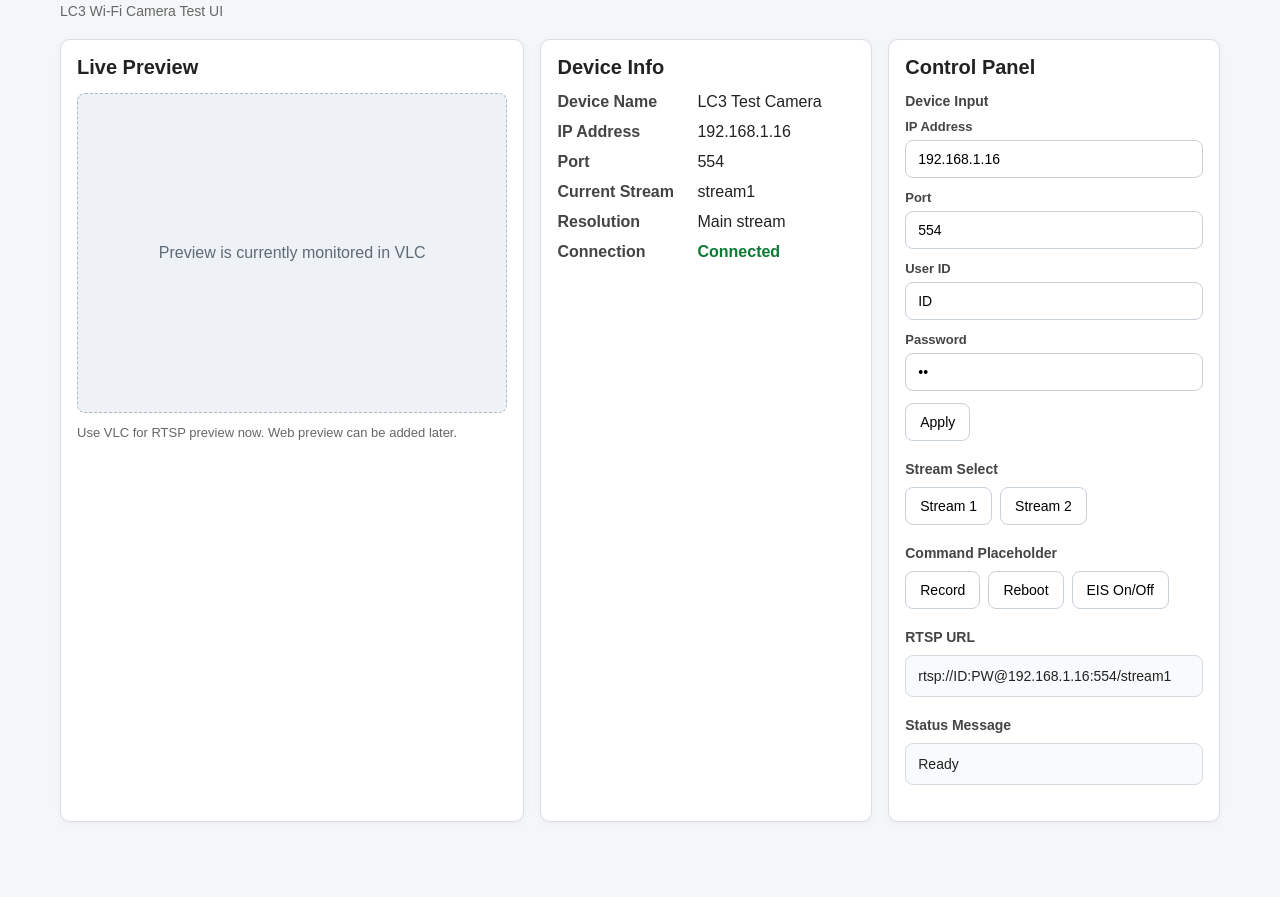
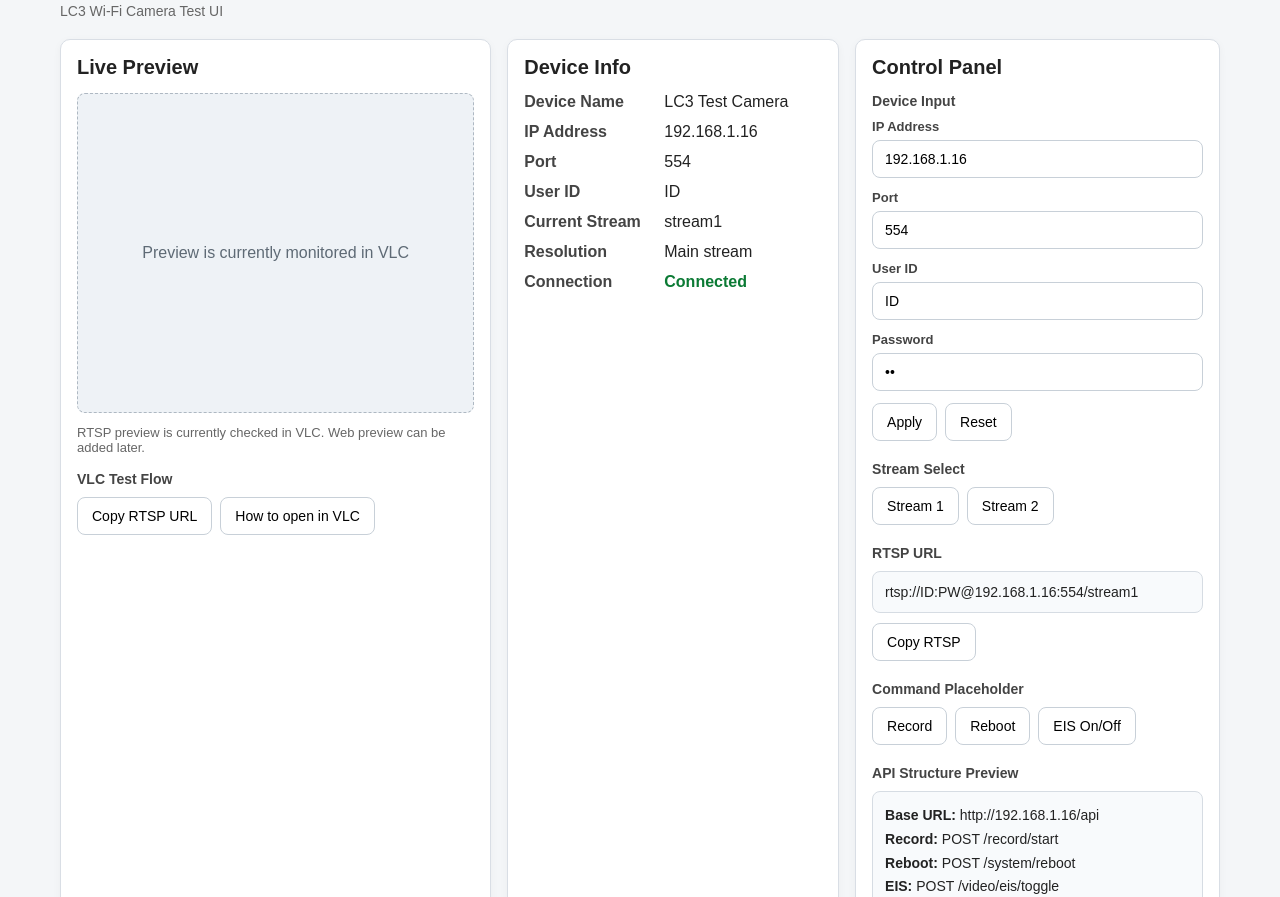
Before and after one commit to gani02-ok/LooksCAM-Config, a plain HTML site: page lc3/index.html in a window 1280 px wide. Shown: the part 55-952 px from the top of the page. Before the commit the page ends 897 px from the top, so only its background shows below. Drawn offline with Linux system fonts and the light colour scheme.

Commit message:
Add local storage copy RTSP and API placeholders

```diff
--- a/lc3/index.html
+++ b/lc3/index.html
@@ -18,13 +18,23 @@
         <div class="card-header">
           <h2>Live Preview</h2>
         </div>
+
         <div class="preview-box">
           <div class="preview-placeholder">
             Preview is currently monitored in VLC
           </div>
         </div>
+
         <div class="preview-note">
-          Use VLC for RTSP preview now. Web preview can be added later.
+          RTSP preview is currently checked in VLC. Web preview can be added later.
+        </div>
+
+        <div class="control-group preview-actions">
+          <div class="group-title">VLC Test Flow</div>
+          <div class="button-row">
+            <button onclick="copyRtspUrl()">Copy RTSP URL</button>
+            <button onclick="showVlcGuide()">How to open in VLC</button>
+          </div>
         </div>
       </section>
 
@@ -42,6 +52,9 @@
 
           <div class="label">Port</div>
           <div class="value" id="portNumber">554</div>
+
+          <div class="label">User ID</div>
+          <div class="value" id="userIdText">ID</div>
 
           <div class="label">Current Stream</div>
           <div class="value" id="currentStream">stream1</div>
@@ -76,23 +89,15 @@
 
           <div class="button-row">
             <button onclick="applyDeviceInputs()">Apply</button>
+            <button onclick="resetDeviceInputs()">Reset</button>
           </div>
         </div>
 
         <div class="control-group">
           <div class="group-title">Stream Select</div>
           <div class="button-row">
-            <button id="btnStream1" onclick="selectStream('stream1')">Stream 1</button>
-            <button id="btnStream2" onclick="selectStream('stream2')">Stream 2</button>
-          </div>
-        </div>
-
-        <div class="control-group">
-          <div class="group-title">Command Placeholder</div>
-          <div class="button-row">
-            <button onclick="setStatus('Record command requested')">Record</button>
-            <button onclick="setStatus('Reboot command requested')">Reboot</button>
-            <button onclick="setStatus('EIS toggle requested')">EIS On/Off</button>
+            <button onclick="selectStream('stream1')">Stream 1</button>
+            <button onclick="selectStream('stream2')">Stream 2</button>
           </div>
         </div>
 
@@ -101,13 +106,33 @@
           <div class="rtsp-box" id="rtspUrl">
             rtsp://ID:PW@192.168.1.16:554/stream1
           </div>
+          <div class="button-row top-gap">
+            <button onclick="copyRtspUrl()">Copy RTSP</button>
+          </div>
+        </div>
+
+        <div class="control-group">
+          <div class="group-title">Command Placeholder</div>
+          <div class="button-row">
+            <button onclick="sendApiCommand('record')">Record</button>
+            <button onclick="sendApiCommand('reboot')">Reboot</button>
+            <button onclick="sendApiCommand('eisToggle')">EIS On/Off</button>
+          </div>
+        </div>
+
+        <div class="control-group">
+          <div class="group-title">API Structure Preview</div>
+          <div class="api-box">
+            <div><strong>Base URL:</strong> <span id="apiBaseUrl">http://192.168.1.16/api</span></div>
+            <div><strong>Record:</strong> POST /record/start</div>
+            <div><strong>Reboot:</strong> POST /system/reboot</div>
+            <div><strong>EIS:</strong> POST /video/eis/toggle</div>
+          </div>
         </div>
 
         <div class="control-group">
           <div class="group-title">Status Message</div>
-          <div class="status-box" id="statusText">
-            Ready
-          </div>
+          <div class="status-box" id="statusText">Ready</div>
         </div>
       </section>
     </main>
--- a/lc3/script.js
+++ b/lc3/script.js
@@ -1,4 +1,6 @@
-const deviceState = {
+const STORAGE_KEY = "lc3DeviceSettings";
+
+const defaultDeviceState = {
   ip: "192.168.1.16",
   port: "554",
   stream: "stream1",
@@ -6,12 +8,24 @@ const deviceState = {
   password: "PW"
 };
 
+const deviceState = {
+  ...defaultDeviceState
+};
+
 function buildRtspUrl() {
   return `rtsp://${deviceState.username}:${deviceState.password}@${deviceState.ip}:${deviceState.port}/${deviceState.stream}`;
 }
 
+function buildApiBaseUrl() {
+  return `http://${deviceState.ip}/api`;
+}
+
 function updateRtspUrl() {
   document.getElementById("rtspUrl").textContent = buildRtspUrl();
+}
+
+function updateApiPreview() {
+  document.getElementById("apiBaseUrl").textContent = buildApiBaseUrl();
 }
 
 function updateStreamInfo() {
@@ -27,17 +41,50 @@ function updateStreamInfo() {
 function updateDeviceInfo() {
   document.getElementById("ipAddress").textContent = deviceState.ip;
   document.getElementById("portNumber").textContent = deviceState.port;
+  document.getElementById("userIdText").textContent = deviceState.username;
+}
+
+function updateInputFields() {
+  document.getElementById("inputIp").value = deviceState.ip;
+  document.getElementById("inputPort").value = deviceState.port;
+  document.getElementById("inputId").value = deviceState.username;
+  document.getElementById("inputPw").value = deviceState.password;
 }
 
 function setStatus(message) {
   document.getElementById("statusText").textContent = message;
 }
 
+function saveDeviceSettings() {
+  localStorage.setItem(STORAGE_KEY, JSON.stringify(deviceState));
+}
+
+function loadDeviceSettings() {
+  const savedValue = localStorage.getItem(STORAGE_KEY);
+
+  if (!savedValue) {
+    return;
+  }
+
+  try {
+    const parsed = JSON.parse(savedValue);
+
+    deviceState.ip = parsed.ip || defaultDeviceState.ip;
+    deviceState.port = parsed.port || defaultDeviceState.port;
+    deviceState.stream = parsed.stream || defaultDeviceState.stream;
+    deviceState.username = parsed.username || defaultDeviceState.username;
+    deviceState.password = parsed.password || defaultDeviceState.password;
+  } catch (error) {
+    console.error("Failed to load saved device settings:", error);
+  }
+}
+
 function selectStream(streamName) {
   deviceState.stream = streamName;
   updateStreamInfo();
   updateRtspUrl();
-  setStatus(`${streamName} selected`);
+  saveDeviceSettings();
+  setStatus(`${streamName} selected and saved`);
 }
 
 function applyDeviceInputs() {
@@ -53,18 +100,71 @@ function applyDeviceInputs() {
 
   updateDeviceInfo();
   updateRtspUrl();
-  setStatus("Device input applied");
+  updateApiPreview();
+  saveDeviceSettings();
+  setStatus("Device input applied and saved");
+}
+
+function resetDeviceInputs() {
+  deviceState.ip = defaultDeviceState.ip;
+  deviceState.port = defaultDeviceState.port;
+  deviceState.stream = defaultDeviceState.stream;
+  deviceState.username = defaultDeviceState.username;
+  deviceState.password = defaultDeviceState.password;
+
+  updateInputFields();
+  updateDeviceInfo();
+  updateStreamInfo();
+  updateRtspUrl();
+  updateApiPreview();
+  saveDeviceSettings();
+  setStatus("Device settings reset to default");
+}
+
+async function copyRtspUrl() {
+  const rtspUrl = buildRtspUrl();
+
+  try {
+    await navigator.clipboard.writeText(rtspUrl);
+    setStatus("RTSP URL copied to clipboard");
+  } catch (error) {
+    console.error("Copy failed:", error);
+    setStatus("Copy failed. Please copy RTSP URL manually");
+  }
+}
+
+function showVlcGuide() {
+  const guideMessage =
+    "VLC guide:\n1. Open VLC\n2. Media > Open Network Stream\n3. Paste the copied RTSP URL\n4. Click Play";
+
+  alert(guideMessage);
+  setStatus("VLC guide displayed");
+}
+
+function sendApiCommand(commandName) {
+  const apiBaseUrl = buildApiBaseUrl();
+  let endpoint = "";
+
+  if (commandName === "record") {
+    endpoint = "/record/start";
+  } else if (commandName === "reboot") {
+    endpoint = "/system/reboot";
+  } else if (commandName === "eisToggle") {
+    endpoint = "/video/eis/toggle";
+  } else {
+    endpoint = "/unknown";
+  }
+
+  setStatus(`API placeholder: POST ${apiBaseUrl}${endpoint}`);
 }
 
 function initializeUi() {
-  document.getElementById("inputIp").value = deviceState.ip;
-  document.getElementById("inputPort").value = deviceState.port;
-  document.getElementById("inputId").value = deviceState.username;
-  document.getElementById("inputPw").value = deviceState.password;
-
+  loadDeviceSettings();
+  updateInputFields();
   updateDeviceInfo();
   updateStreamInfo();
   updateRtspUrl();
+  updateApiPreview();
   setStatus("Ready");
 }
 
--- a/lc3/style.css
+++ b/lc3/style.css
@@ -31,7 +31,7 @@ body {
 
 .layout {
   display: grid;
-  grid-template-columns: 1.4fr 1fr 1fr;
+  grid-template-columns: 1.3fr 1fr 1.1fr;
   gap: 16px;
 }
 
@@ -104,45 +104,6 @@ body {
   color: #444;
 }
 
-.button-row {
-  display: flex;
-  flex-wrap: wrap;
-  gap: 8px;
-}
-
-button {
-  border: 1px solid #c8d0d8;
-  background: #ffffff;
-  border-radius: 8px;
-  padding: 10px 14px;
-  cursor: pointer;
-  font-size: 14px;
-}
-
-button:hover {
-  background: #f1f5f9;
-}
-
-.rtsp-box,
-.status-box {
-  border: 1px solid #d6dce3;
-  background: #f8fafc;
-  border-radius: 8px;
-  padding: 12px;
-  font-size: 14px;
-  word-break: break-all;
-}
-
-@media (max-width: 980px) {
-  .layout {
-    grid-template-columns: 1fr;
-  }
-
-  .preview-box {
-    height: 240px;
-  }
-}
-
 .input-label {
   display: block;
   font-size: 13px;
@@ -165,3 +126,55 @@ input:focus {
   outline: none;
   border-color: #7aa7d9;
 }
+
+.button-row {
+  display: flex;
+  flex-wrap: wrap;
+  gap: 8px;
+}
+
+button {
+  border: 1px solid #c8d0d8;
+  background: #ffffff;
+  border-radius: 8px;
+  padding: 10px 14px;
+  cursor: pointer;
+  font-size: 14px;
+}
+
+button:hover {
+  background: #f1f5f9;
+}
+
+.rtsp-box,
+.status-box,
+.api-box {
+  border: 1px solid #d6dce3;
+  background: #f8fafc;
+  border-radius: 8px;
+  padding: 12px;
+  font-size: 14px;
+  word-break: break-all;
+}
+
+.api-box {
+  line-height: 1.7;
+}
+
+.top-gap {
+  margin-top: 10px;
+}
+
+.preview-actions {
+  margin-top: 16px;
+}
+
+@media (max-width: 980px) {
+  .layout {
+    grid-template-columns: 1fr;
+  }
+
+  .preview-box {
+    height: 240px;
+  }
+}
```
